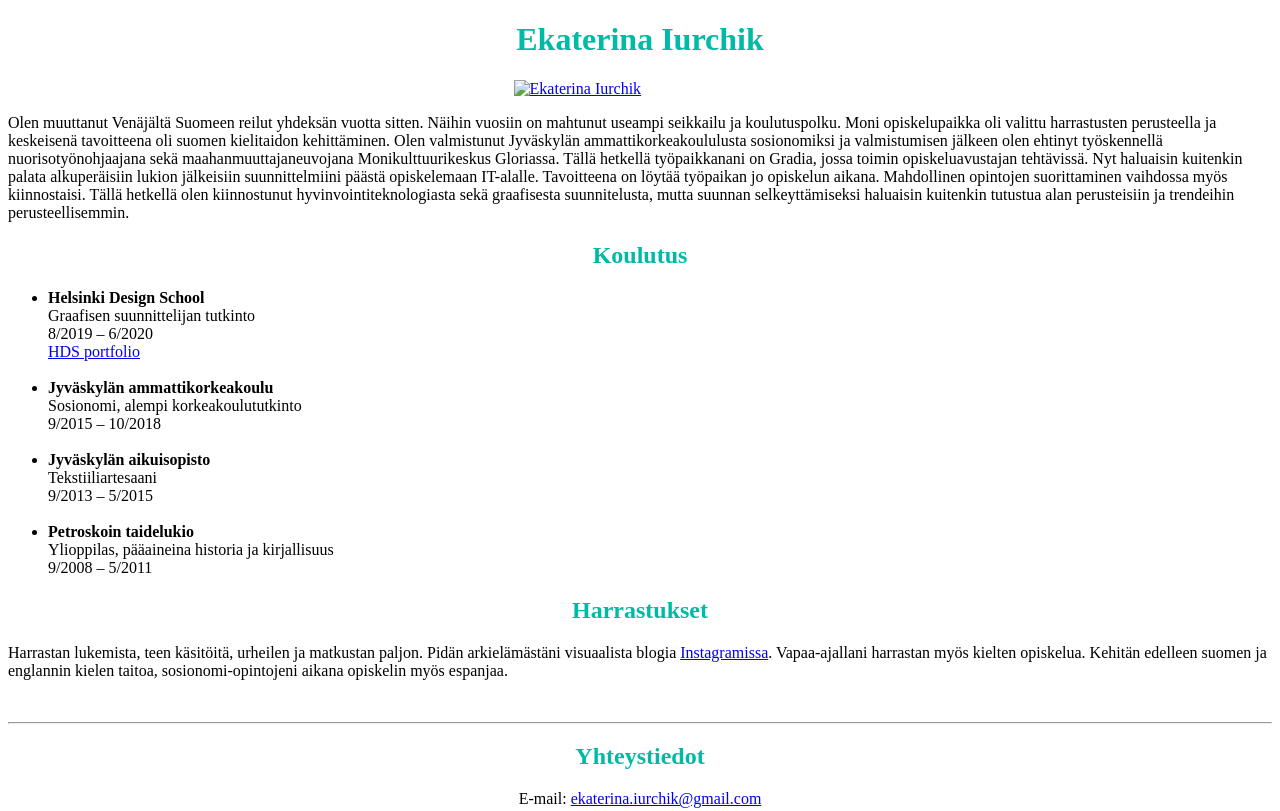
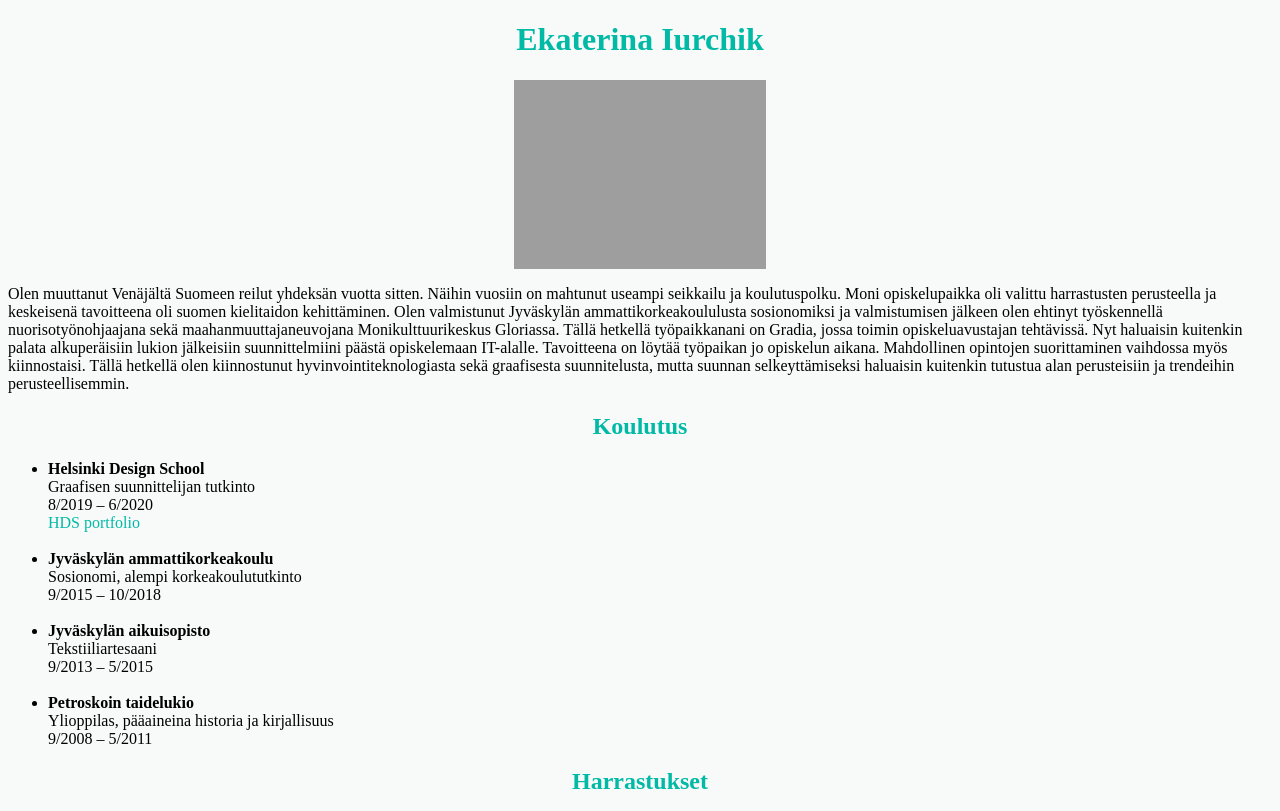
Before and after one commit to keltainen-lintu/portfolio, a plain HTML site: page index.html in a window 1280 px wide. Shown: the top 811 px of the page. Drawn offline with Linux system fonts and the light colour scheme; the site is published under a folder, as on GitHub Pages, so addresses that start at the root find nothing.

Commit message:
Update index.html
linkitys, yritys 2

```diff
--- a/index.html
+++ b/index.html
@@ -3,7 +3,7 @@
 
 <head>
 <title>Ekaterina Iurchik</title>
-<link rel="stylesheet" href="/styles.css">
+<link rel="stylesheet" href="styles.css">
 <meta charset="UTF-8">
 <style>
 img {
@@ -19,7 +19,7 @@ img {
 
 <h1 style="color:#00BAA6; text-align:center; font: size 35px;">Ekaterina Iurchik</h1>
 <a href="https://www.instagram.com/urban_and_cozy/" target="_blank">
-<img src="/avatar.png" alt="Ekaterina Iurchik" style="width:20%;height:20%;"></a>
+<img src="avatar.png" alt="Ekaterina Iurchik" style="width:20%;height:20%;"></a>
 
 <p>Olen muuttanut Venäjältä Suomeen reilut yhdeksän vuotta sitten. Näihin vuosiin on mahtunut useampi seikkailu ja koulutuspolku. Moni opiskelupaikka oli valittu harrastusten perusteella ja keskeisenä tavoitteena oli suomen kielitaidon kehittäminen. Olen valmistunut Jyväskylän ammattikorkeakoululusta sosionomiksi ja valmistumisen jälkeen olen ehtinyt työskennellä nuorisotyönohjaajana sekä maahanmuuttajaneuvojana Monikulttuurikeskus Gloriassa. Tällä hetkellä työpaikkanani on Gradia, jossa toimin opiskeluavustajan tehtävissä. Nyt haluaisin kuitenkin palata alkuperäisiin lukion jälkeisiin suunnittelmiini päästä opiskelemaan IT-alalle. Tavoitteena on löytää työpaikan jo opiskelun aikana. Mahdollinen opintojen suorittaminen vaihdossa myös kiinnostaisi. Tällä hetkellä olen kiinnostunut hyvinvointiteknologiasta sekä graafisesta suunnitelusta, mutta suunnan selkeyttämiseksi haluaisin kuitenkin tutustua alan perusteisiin ja trendeihin perusteellisemmin. </p>
 <h2 style="color:#00BAA6; text-align:center;">Koulutus</h2>
```
